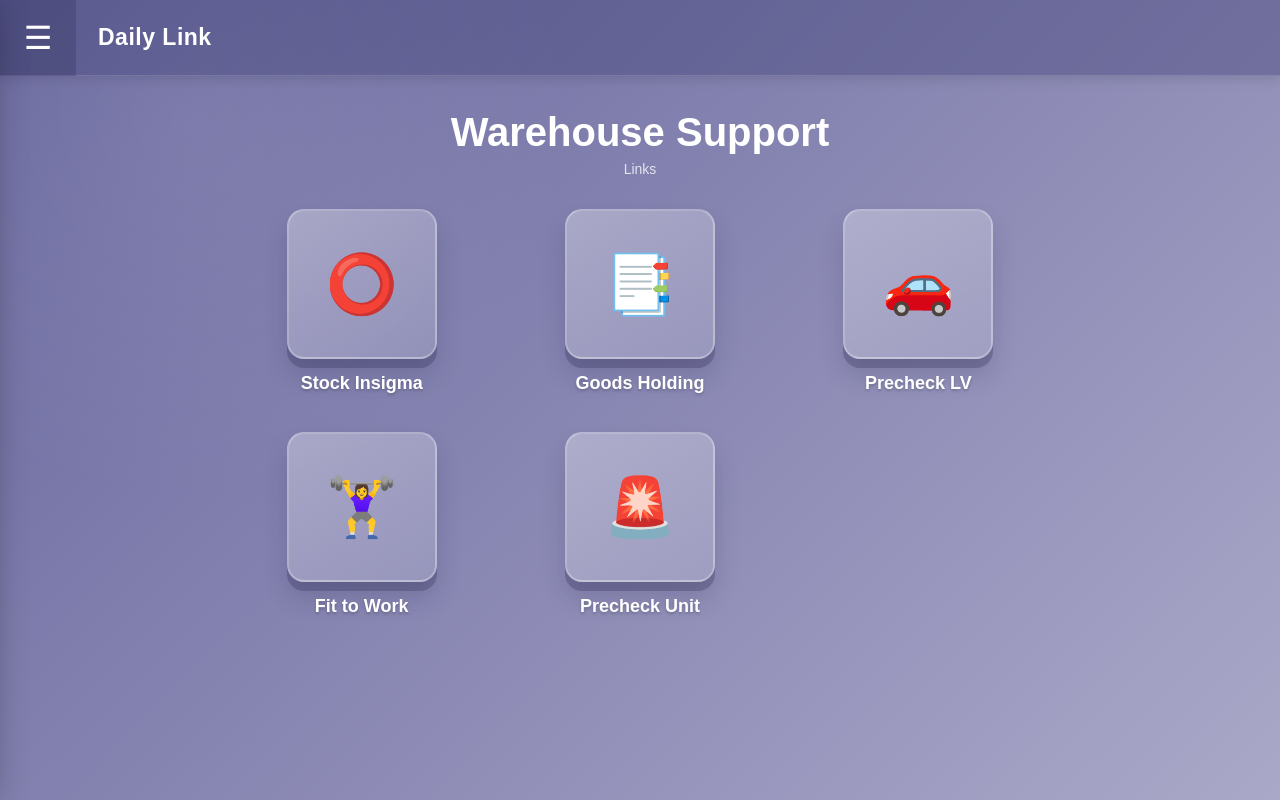
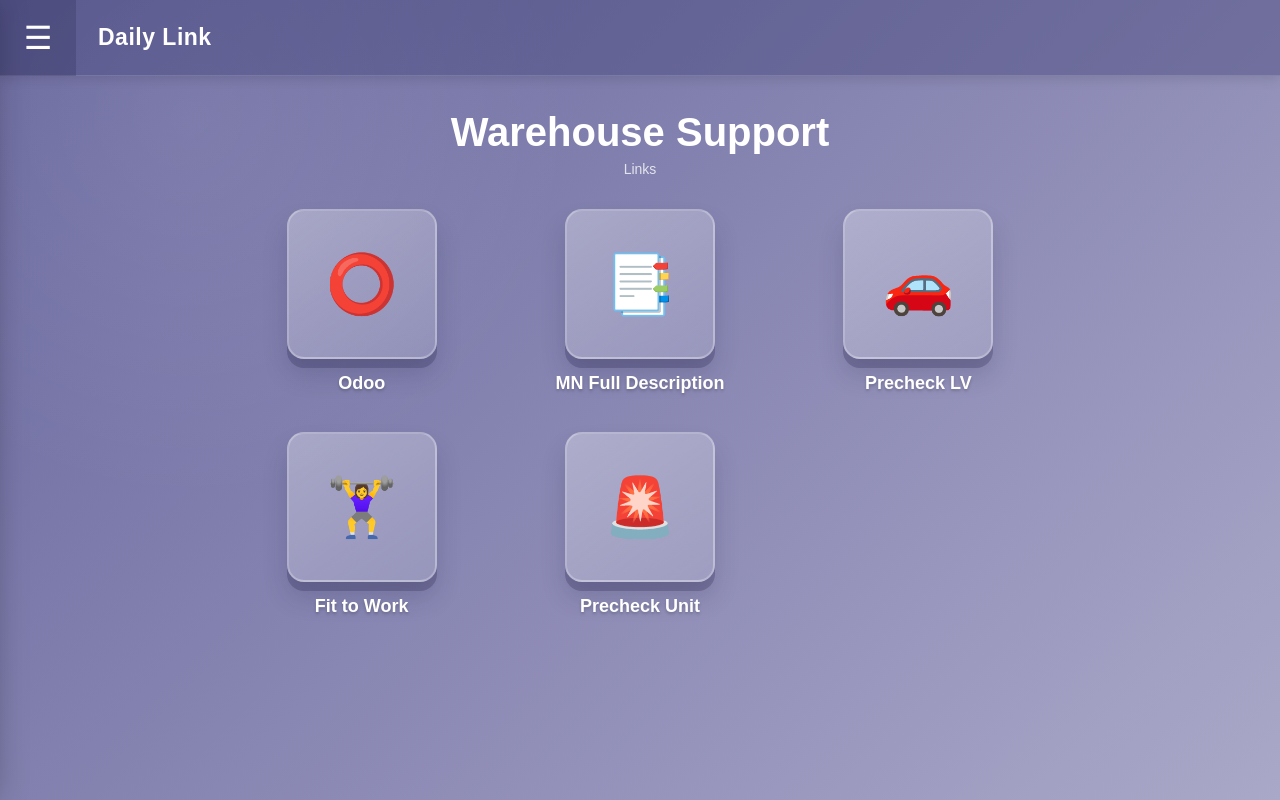
Before and after one commit to Warehousesupport/Daily-Link, a plain HTML site: page index.html in a window 1280 px wide. Drawn offline with Linux system fonts and the light colour scheme.

Commit message:
Update index.html

```diff
--- a/index.html
+++ b/index.html
@@ -107,11 +107,11 @@ body{
   <section class="grid">
 
     <a class="card" href="https://insigma.valeindonesia.co.id/web#action=292&model=stock.quant&view_type=list&cids=1&menu_id=174" target="_blank">
-      <div class="icon">⭕</div><span class="label">Stock Insigma</span>
+      <div class="icon">⭕</div><span class="label">Odoo</span>
     </a>
 
     <a class="card" href="https://nuraffandyy.github.io/Goods-Holding-MaterialNumber/" target="_blank">
-      <div class="icon">📑</div><span class="label">Goods Holding</span>
+      <div class="icon">📑</div><span class="label">MN Full Description</span>
     </a>
 
     <a class="card" href="https://ptviforms.valeindonesia.com/public?id=ICOdQcOHy7AMCV8q1o4cgA%3D%3D&lang=en-US" target="_blank">
```
